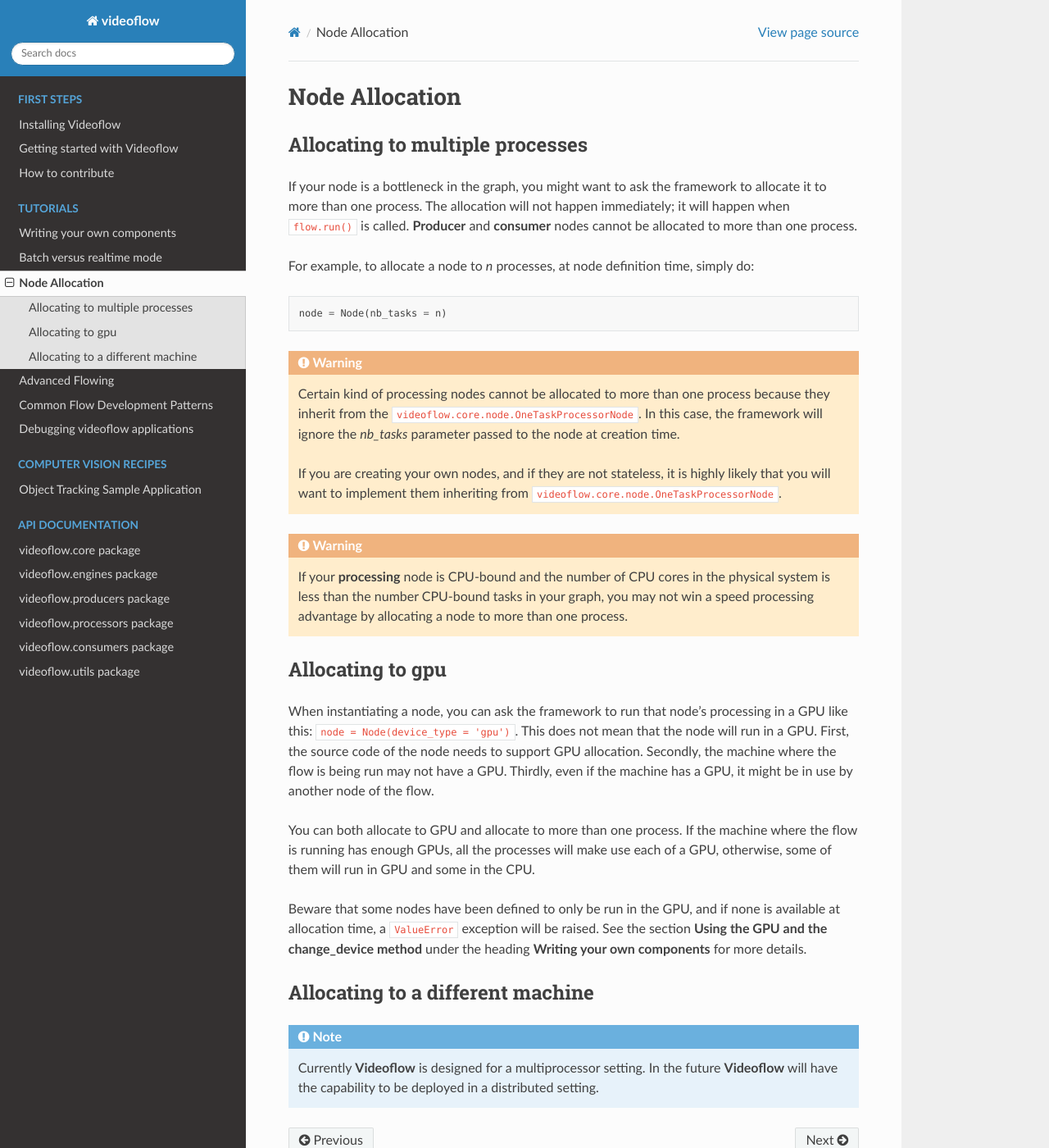
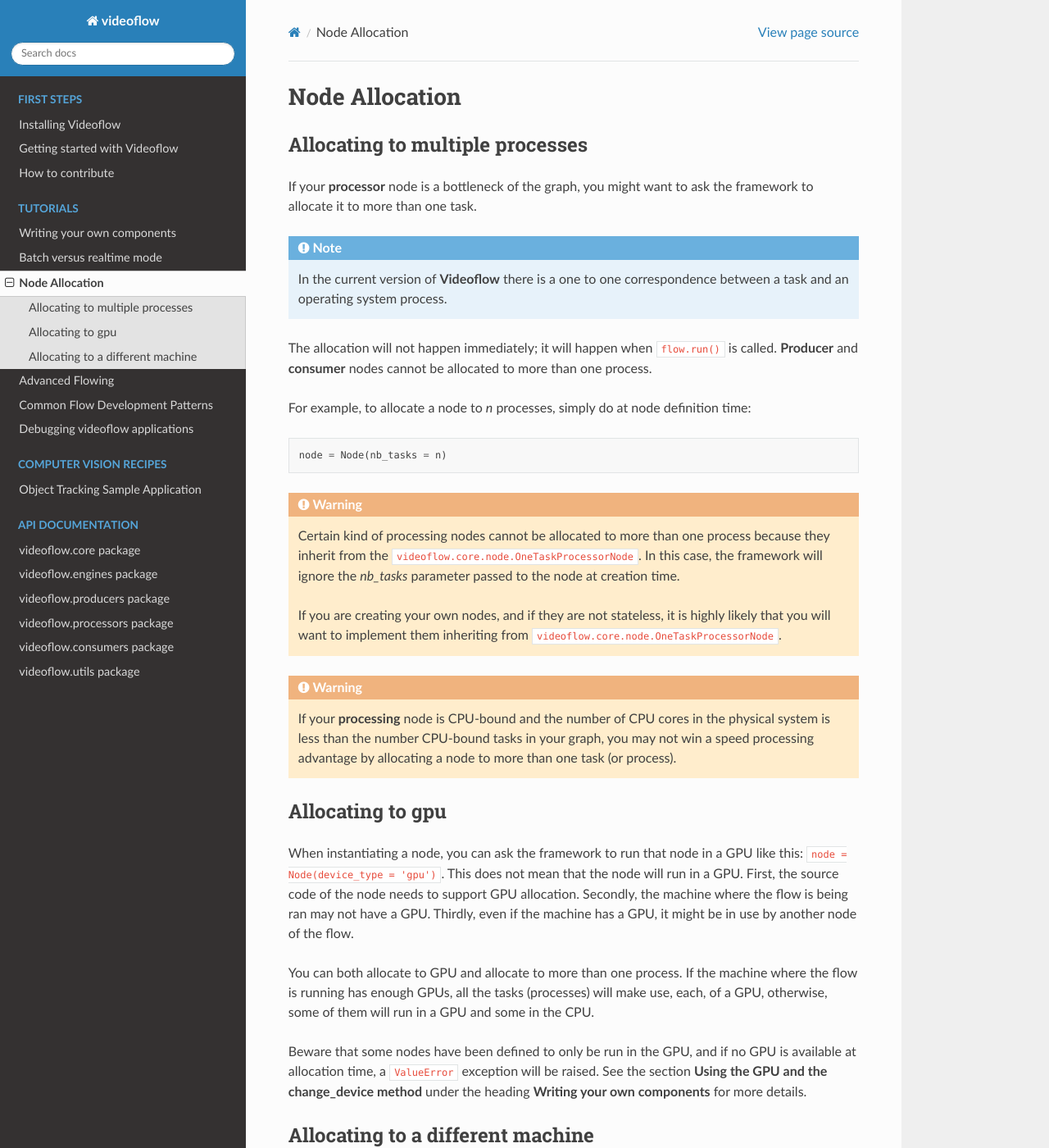
Before and after one commit to videoflow/videoflow, a Sphinx documentation site: the page built from docs/source/user-documentation/task-allocation.rst, in a window 1280 px wide and 1400 px high. Shown: the whole window at 82% size. Built offline with Sphinx 7.4.7 and the Read the Docs theme 2.0.0, drawn with Linux system fonts in a browser that asks for light colours.

Commit message:
Finished reviewing documentation of the user-documentation folder

```diff
--- a/docs/source/user-documentation/batch-versus-realtime-mode.rst
+++ b/docs/source/user-documentation/batch-versus-realtime-mode.rst
@@ -3,14 +3,14 @@ Batch versus realtime mode
 
 Flows in **Videoflow** can be of one of two types: ``realtime`` or ``batch``.
 The difference in the type of the flow determines the behaviour of the
-execution engine when passing frames from one flow node to another.
+execution engine when passing data from one flow node to another.
 
 The default mode is ``realtime``.  The flow type is set at flow creation time::
 
     from videoflow.core import Flow
     from videoflow.core.constants import BATCH
 
-    # Other code building the graph here...
+    # Other code to build the graph here...
 
     fl = Flow([producer], [consumer], flow_type = BATCH)
 
--- a/docs/source/user-documentation/task-allocation.rst
+++ b/docs/source/user-documentation/task-allocation.rst
@@ -3,12 +3,17 @@ Node Allocation
 
 Allocating to multiple processes
 --------------------------------
-If your node is a bottleneck in the graph, you might
-want to ask the framework to allocate it to more than one process.
+If your **processor** node is a bottleneck of the graph, you might
+want to ask the framework to allocate it to more than one task.
+
+.. note::
+    In the current version of **Videoflow** there is a one to one correspondence
+    between a task and an operating system process.
+
 The allocation will not happen immediately; it will happen when ``flow.run()``
 is called.  **Producer** and **consumer** nodes cannot be allocated to more than one process.
 
-For example, to allocate a node to *n* processes, at node definition time, simply do::
+For example, to allocate a node to *n* processes, simply do at node definition time::
 
     node = Node(nb_tasks = n)
 
@@ -24,21 +29,21 @@ For example, to allocate a node to *n* processes, at node definition time, simpl
 .. warning::
     If your **processing** node is CPU-bound and the number of CPU cores in the physical
     system is less than the number CPU-bound tasks in your graph, you may not win a speed processing
-    advantage by allocating a node to more than one process.
+    advantage by allocating a node to more than one task (or process).
 
 Allocating to gpu
 -----------------
-When instantiating a node, you can ask the framework to run that node's processing in a GPU like this:
+When instantiating a node, you can ask the framework to run that node in a GPU like this:
 ``node = Node(device_type = 'gpu')``.  This does not mean that the node will run in a GPU.  First, the
 source code of the node needs to support GPU allocation. Secondly, the machine where the flow is being
-run may not have a GPU.  Thirdly, even if the machine has a GPU, it might be in use by another node
+ran may not have a GPU.  Thirdly, even if the machine has a GPU, it might be in use by another node
 of the flow.
 
 You can both allocate to GPU and allocate to more than one process. If the machine where the flow is
-running has enough GPUs, all the processes will make use each of a GPU, otherwise, some of them
-will run in GPU and some in the CPU.
+running has enough GPUs, all the tasks (processes) will make use, each, of a GPU, otherwise, some of them
+will run in a GPU and some in the CPU.
 
-Beware that some nodes have been defined to only be run in the GPU, and if none is available at
+Beware that some nodes have been defined to only be run in the GPU, and if no GPU is available at
 allocation time, a ``ValueError`` exception will be raised.  See the section **Using the GPU
 and the change_device method** under the heading **Writing your own components**
 for more details.
```
Also changed, not shown: docs/source/user-documentation/advanced-flowing.rst (+8 -8 lines).
